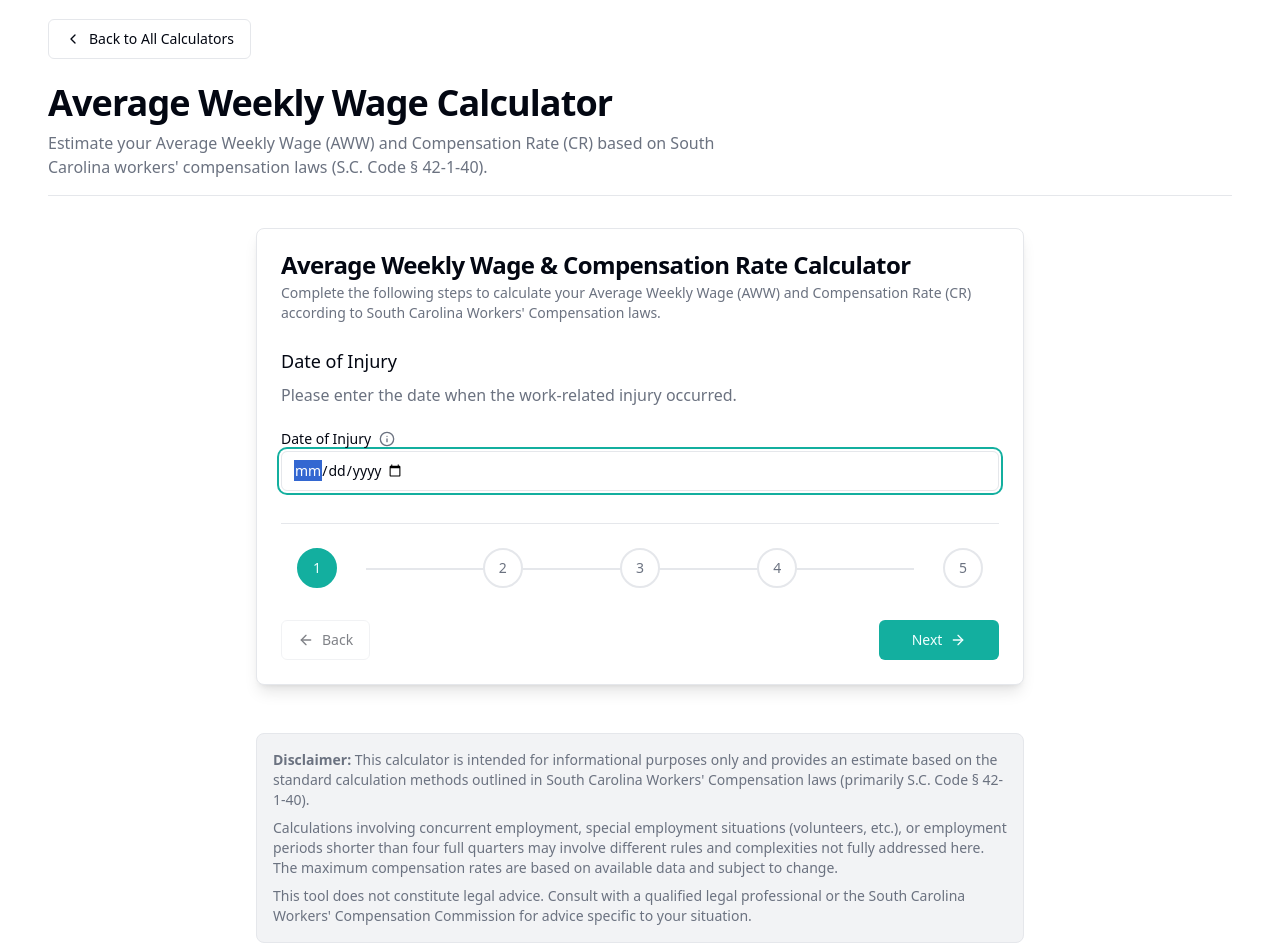
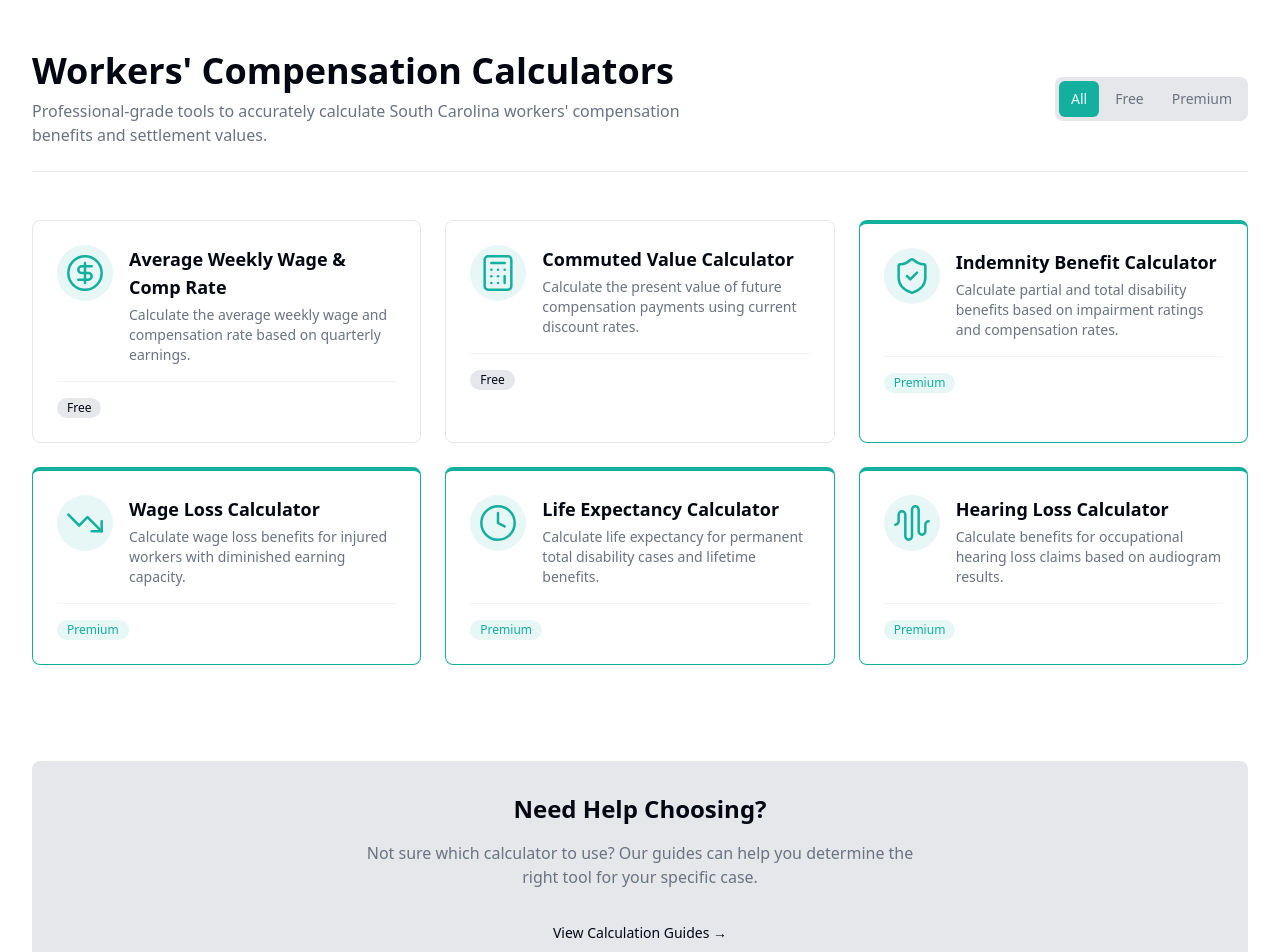
Before and after one commit to scottspivey/nextCompApp, a Next.js app in the folder next-comp-app/: page /Calculators/aww in a window 1280 px wide. Shown: the part 880-1832 px from the top of the page. Built offline with nearby package versions, Linux system fonts and the light colour scheme.

Commit message:
modified:   next-comp-app/app/Calculators/aww/page.tsx

```diff
--- a/next-comp-app/app/Calculators/aww/page.tsx
+++ b/next-comp-app/app/Calculators/aww/page.tsx
@@ -1,106 +1,213 @@
-// app/Calculators/aww/page.tsx
-// 'use client' // Required if you add paywall checks directly here
+// app/Calculators/page.tsx
+'use client';
 
-import React from "react";
-import Link from "next/link";
-import { Metadata } from "next";
-import { ChevronLeft } from "lucide-react";
-import { Button } from "@/app/Components/ui/button"; // Adjust path
-import { AwwCRCalculator } from "@/app/Components/AwwCRCalculator"; // Adjust path
-// Import authentication/subscription checking hooks or functions if needed
-// import { useAuth, useSubscription } from '@/app/hooks/...' // Example
+import React, { useState } from 'react';
+import { useRouter } from 'next/navigation';
+import { Button } from '@/app/Components/ui/button'; // Import the themed Button
+import { cn } from "@/lib/utils"; // Assuming you have this utility
+// Import necessary Lucide icons
+import {
+  CircleDollarSign,
+  Calculator,
+  ShieldCheck,
+  TrendingDown,
+  Clock,
+  AudioWaveform,
+} from 'lucide-react';
 
-export const metadata: Metadata = {
-  title: "Average Weekly Wage Calculator | SC Workers&apos; Compensation",
-  description: "Calculate your Average Weekly Wage (AWW) and Compensation Rate (CR) according to South Carolina workers&apos; compensation laws.",
-  // Add other relevant meta tags if desired
-};
+// Define calculator types and their information
+// Consider moving this data to a separate file (e.g., data/calculators.ts) if it grows
+const calculators = [
+ {
+    id: 'aww',
+    name: 'Average Weekly Wage & Comp Rate',
+    description: 'Calculate the average weekly wage and compensation rate based on quarterly earnings.',
+    // Use Lucide icon
+    icon: <CircleDollarSign className="h-10 w-10 text-primary" strokeWidth={1.5} />,
+    path: '/Calculators/aww',
+    free: true
+  },
+  {
+    id: 'commuted',
+    name: 'Commuted Value Calculator',
+    description: 'Calculate the present value of future compensation payments using current discount rates.',
+    // Use Lucide icon
+    icon: <Calculator className="h-10 w-10 text-primary" strokeWidth={1.5} />,
+    path: '/Calculators/commuted',
+    free: true
+  },
+  {
+    id: 'indemnity',
+    name: 'Indemnity Benefit Calculator',
+    description: 'Calculate partial and total disability benefits based on impairment ratings and compensation rates.',
+    // Use Lucide icon
+    icon: <ShieldCheck className="h-10 w-10 text-primary" strokeWidth={1.5} />,
+    path: '/Calculators/indemnity',
+    free: false
+  },
+  {
+    id: 'wage-loss',
+    name: 'Wage Loss Calculator',
+    description: 'Calculate wage loss benefits for injured workers with diminished earning capacity.',
+    // Use Lucide icon
+    icon: <TrendingDown className="h-10 w-10 text-primary" strokeWidth={1.5} />,
+    path: '/Calculators/wage-loss',
+    free: false
+  },
+  {
+    id: 'life-expectancy',
+    name: 'Life Expectancy Calculator',
+    description: 'Calculate life expectancy for permanent total disability cases and lifetime benefits.',
+    // Use Lucide icon
+    icon: <Clock className="h-10 w-10 text-primary" strokeWidth={1.5} />,
+    path: '/Calculators/life-expectancy',
+    free: false
+  },
+  {
+    id: 'hearing-loss',
+    name: 'Hearing Loss Calculator',
+    description: 'Calculate benefits for occupational hearing loss claims based on audiogram results.',
+    // Use Lucide icon
+    icon: <AudioWaveform className="h-10 w-10 text-primary" strokeWidth={1.5} />,
+    path: '/Calculators/hearing-loss',
+    free: false
+  }
+];
 
-export default function AwwCalculatorPage() {
-  // --- Paywall Check Example ---
-  // This is where you would typically check authentication and subscription status.
-  // The exact implementation depends on your auth/subscription setup (e.g., context, hooks, server-side checks).
+const CalculatorsPage = () => {
+  const router = useRouter(); // Router is already initialized here
+  const [filterFree, setFilterFree] = useState<boolean | null>(null);
 
-  // Example using hypothetical hooks:
-  // const { isAuthenticated, isLoading: authLoading } = useAuth();
-  // const { hasActiveSubscription, isLoading: subLoading } = useSubscription();
+  const filteredCalculators = filterFree === null
+    ? calculators
+    : calculators.filter(calc => calc.free === filterFree);
 
-  // if (authLoading || subLoading) {
-  //   return <div>Loading...</div>; // Or a proper loading skeleton
-  // }
+  const checkAccess = (calc: typeof calculators[0]): boolean => {
+    if (calc.free) return true;
+    const isLoggedIn = false; // Replace with actual auth check
+    const isPremiumUser = false; // Replace with actual subscription check
+    if (!isLoggedIn) {
+      router.push(`/login?returnTo=${calc.path}`);
+      return false;
+    } else if (!isPremiumUser) {
+      router.push('/pricing');
+      return false;
+    }
+    return true;
+  };
 
-  // if (!isAuthenticated) {
-  //   // Redirect to login or show a message/component prompting login
-  //   // return <RedirectToLogin />;
-  //   return (
-  //       <div className="container mx-auto p-6 text-center">
-  //           <h1 className="text-2xl font-semibold mb-4">Access Denied</h1>
-  //           <p className="mb-4">Please log in to use the calculators.</p>
-  //           <Link href="/login">
-  //               <Button>Log In</Button>
-  //           </Link>
-  //       </div>
-  //   );
-  // }
+  const handleCalculatorClick = (calc: typeof calculators[0]) => {
+    if (checkAccess(calc)) {
+      router.push(calc.path);
+    }
+  };
 
-  // if (!hasActiveSubscription) {
-  //   // Show a message/component prompting subscription
-  //   return (
-  //       <div className="container mx-auto p-6 text-center">
-  //           <h1 className="text-2xl font-semibold mb-4">Subscription Required</h1>
-  //           <p className="mb-4">Access to calculators requires an active subscription.</p>
-  //           <Link href="/subscribe">
-  //               <Button>Subscribe Now</Button>
-  //           </Link>
-  //       </div>
-  //   );
-  // }
-
-  // If authenticated and subscribed (or if it's a public calculator), render the content:
   return (
-    <div className="container mx-auto p-4 md:p-6 lg:p-8"> {/* Added responsive padding */}
-      {/* Back Button */}
-      <div className="mb-6">
-        <Link href="/Calculators" passHref legacyBehavior>
-          <Button variant="outline" className="inline-flex items-center gap-2 rounded-md transition-colors hover:bg-accent hover:text-accent-foreground focus-visible:outline-none focus-visible:ring-1 focus-visible:ring-ring">
-            <ChevronLeft className="h-4 w-4" />
-            Back to All Calculators
-          </Button>
-        </Link>
+    <div className="container mx-auto py-8 px-4 md:py-12 lg:py-16 bg-background">
+      {/* Header Section */}
+      <div className="flex flex-col md:flex-row justify-between items-start md:items-center mb-8 md:mb-12 pb-6 border-b border-border">
+        <div>
+          <h1 className="text-3xl md:text-4xl font-bold text-foreground mb-2">Workers&apos; Compensation Calculators</h1>
+          <p className="text-muted-foreground max-w-2xl">
+            Professional-grade tools to accurately calculate South Carolina workers&apos; compensation
+            benefits and settlement values.
+          </p>
+        </div>
+        {/* Filter Buttons */}
+        <div className="mt-4 md:mt-0 flex items-center space-x-1 p-1 bg-muted rounded-lg">
+           <Button
+             variant={filterFree === null ? 'default' : 'ghost'}
+             size="sm"
+             onClick={() => setFilterFree(null)}
+             className={cn("transition-colors", filterFree !== null && "text-muted-foreground")}
+           >
+             All
+           </Button>
+           <Button
+             variant={filterFree === true ? 'default' : 'ghost'}
+             size="sm"
+             onClick={() => setFilterFree(true)}
+             className={cn("transition-colors", filterFree !== true && "text-muted-foreground")}
+           >
+             Free
+           </Button>
+           <Button
+             variant={filterFree === false ? 'default' : 'ghost'}
+             size="sm"
+             onClick={() => setFilterFree(false)}
+             className={cn("transition-colors", filterFree !== false && "text-muted-foreground")}
+           >
+             Premium
+           </Button>
+        </div>
       </div>
 
-      {/* Page Header */}
-      <div className="mb-8 border-b pb-4">
-        <h1 className="text-3xl font-bold tracking-tight md:text-4xl">Average Weekly Wage Calculator</h1>
-        <p className="text-muted-foreground mt-2 max-w-2xl">
-          Estimate your Average Weekly Wage (AWW) and Compensation Rate (CR) based on
-          South Carolina workers&apos; compensation laws (S.C. Code § 42-1-40).
-        </p>
+      {/* Calculator Grid */}
+      <div className="grid grid-cols-1 md:grid-cols-2 lg:grid-cols-3 gap-6">
+        {filteredCalculators.map((calc) => (
+          <div
+            key={calc.id}
+            onClick={() => handleCalculatorClick(calc)}
+            className={cn(
+                "bg-card rounded-lg border border-border p-6 transition-all duration-200 hover:shadow-md hover:-translate-y-1 cursor-pointer group relative overflow-hidden",
+                !calc.free && "border-t-4 border-primary"
+            )}
+          >
+            <div className="flex items-start mb-4">
+              {/* Icon container now renders Lucide icon */}
+              <div className="mr-4 flex-shrink-0 p-2 bg-primary/10 rounded-full">
+                {calc.icon}
+              </div>
+              <div>
+                <h3 className="text-lg font-semibold text-foreground mb-1 group-hover:text-primary transition-colors">{calc.name}</h3>
+                <p className="text-muted-foreground text-sm">{calc.description}</p>
+              </div>
+            </div>
+            <div className="flex justify-between items-center mt-4 pt-4 border-t border-border/50">
+              <span className={cn(
+                  "text-xs font-medium px-2.5 py-0.5 rounded-full",
+                  calc.free
+                    ? 'bg-secondary text-secondary-foreground'
+                    : 'bg-primary/10 text-primary'
+              )}>
+                {calc.free ? 'Free' : 'Premium'}
+              </span>
+              <span className="text-primary font-medium text-sm opacity-0 group-hover:opacity-100 transition-opacity duration-200">
+                  Use Calculator &rarr;
+              </span>
+            </div>
+          </div>
+        ))}
       </div>
 
-      {/* Calculator Component */}
-      <AwwCRCalculator />
+      {/* No Results Message */}
+      {!filteredCalculators.length && (
+        <div className="text-center py-16">
+          <h3 className="text-xl text-muted-foreground mb-4">No calculators match your filter.</h3>
+          <Button
+            onClick={() => setFilterFree(null)}
+            variant="outline"
+          >
+            Show All Calculators
+          </Button>
+        </div>
+      )}
 
-      {/* Informational Section */}
-      <div className="mt-12 bg-muted/50 p-6 rounded-lg border">
-        <h2 className="text-xl font-semibold mb-4 text-foreground">About Average Weekly Wage Calculations in SC</h2>
-        <div className="space-y-4 text-muted-foreground">
-          <p>
-            South Carolina law defines the primary method for calculating the average weekly wage in <code className="font-mono bg-muted px-1 py-0.5 rounded">§ 42-1-40</code>.
-            Generally, if the employee worked for the employer for the full four quarters immediately preceding the injury, the AWW is the total gross earnings during those four quarters divided by 52 weeks.
-          </p>
-          <p>
-            The weekly compensation rate is typically two-thirds (66.67%) of the calculated AWW. However, this amount is subject to
-            the <strong className="text-foreground">maximum weekly compensation rate</strong> set by the state for the specific year the injury occurred. Your compensation rate cannot exceed this maximum, regardless of how high your AWW is.
-          </p>
-          <p>
-            The law also outlines <strong className="text-foreground">alternative calculation methods</strong> for situations where the employee worked less than four quarters, had concurrent employment, or falls into special categories (like certain volunteers). These methods can be more complex and may require information not included in this basic calculator.
-          </p>
-          <p>
-             Always refer to the official statute or consult with a legal professional for guidance on specific cases.
-          </p>
-        </div>
+      {/* "Need Help" Section */}
+      <div className="mt-16 md:mt-20 lg:mt-24 bg-muted p-8 rounded-lg text-center">
+        <h2 className="text-2xl font-bold text-foreground mb-4">Need Help Choosing?</h2>
+        <p className="text-muted-foreground mb-6 max-w-xl mx-auto">
+          Not sure which calculator to use? Our guides can help you determine the right tool for your specific case.
+        </p>
+        <Button
+            variant="secondary"
+            onClick={() => router.push('/resources')}
+        >
+          View Calculation Guides &rarr;
+        </Button>
       </div>
     </div>
   );
-}
+};
+
+export default CalculatorsPage;
```
